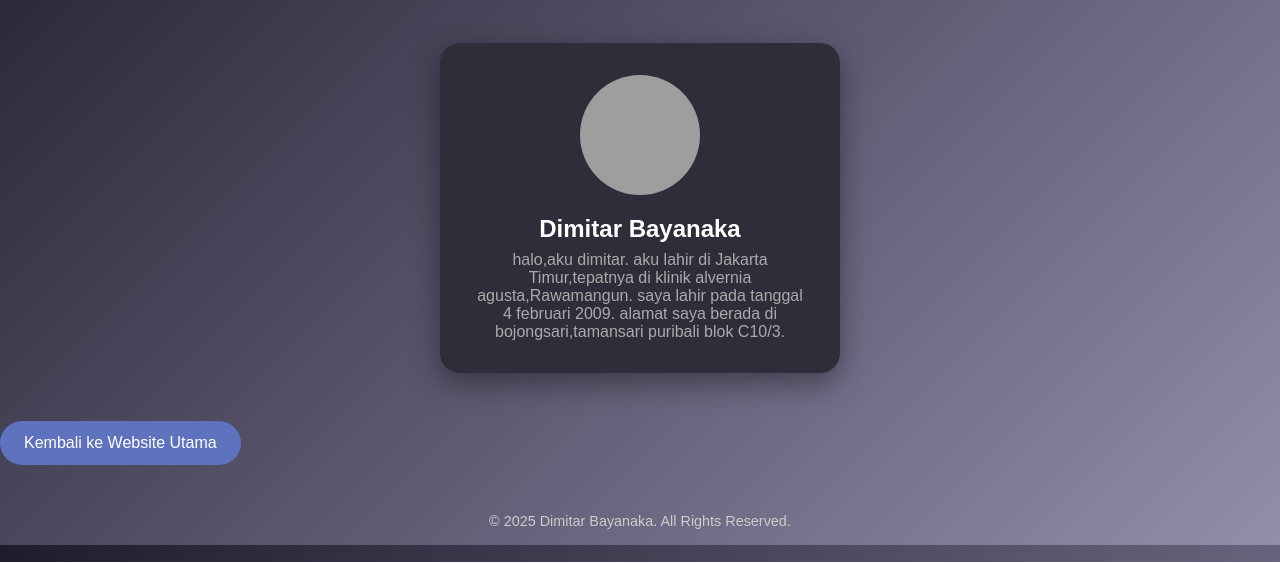
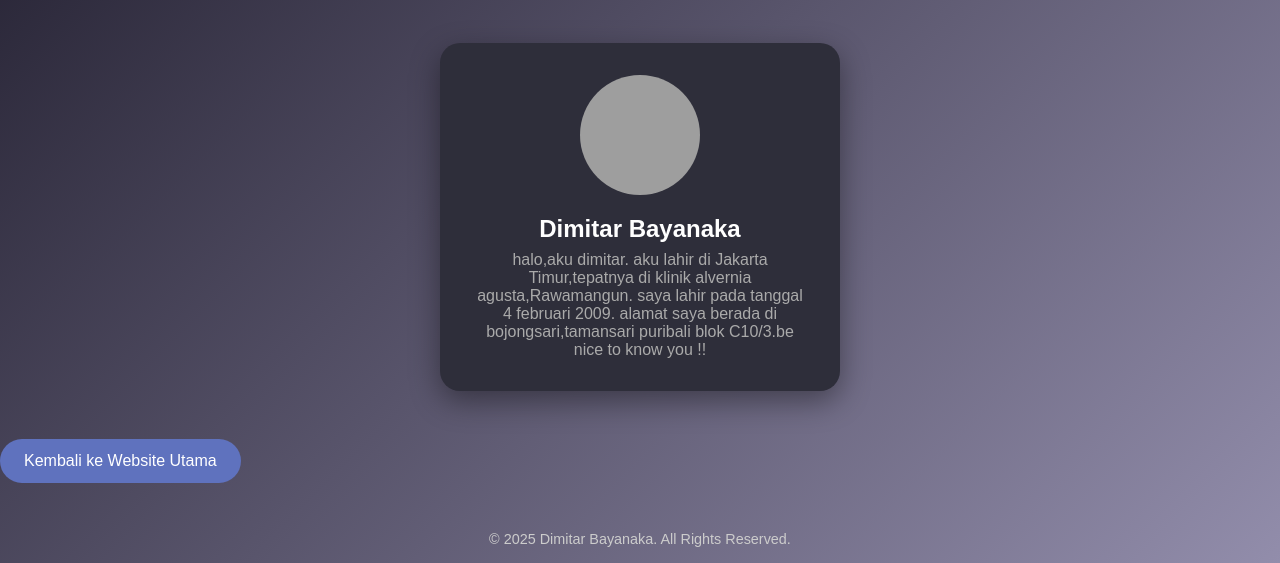
Before and after one commit to Diimmqt/profile-web, a plain HTML site: page biodata.html in a window 1280 px wide. Shown: the part 238-801 px from the top of the page. Drawn offline with Linux system fonts and the light colour scheme; grey boxes are pictures that could not be loaded.

Commit message:
website profile dimitar

```diff
--- a/biodata.html
+++ b/biodata.html
@@ -20,7 +20,7 @@
     <img src="IMG_2821.JPG" alt="Profile Picture">
     <h2>Dimitar Bayanaka</h2>
     <p>
-     halo,aku dimitar. aku lahir di Jakarta Timur,tepatnya di klinik alvernia agusta,Rawamangun. saya lahir pada tanggal 4 februari 2009. alamat saya berada di bojongsari,tamansari puribali blok C10/3.
+     halo,aku dimitar. aku lahir di Jakarta Timur,tepatnya di klinik alvernia agusta,Rawamangun. saya lahir pada tanggal 4 februari 2009. alamat saya berada di bojongsari,tamansari puribali blok C10/3.be nice to know you !!
     </p>
   </div>
   <a href="index.html" class="kenalan-btn">Kembali ke Website Utama</a>
```
